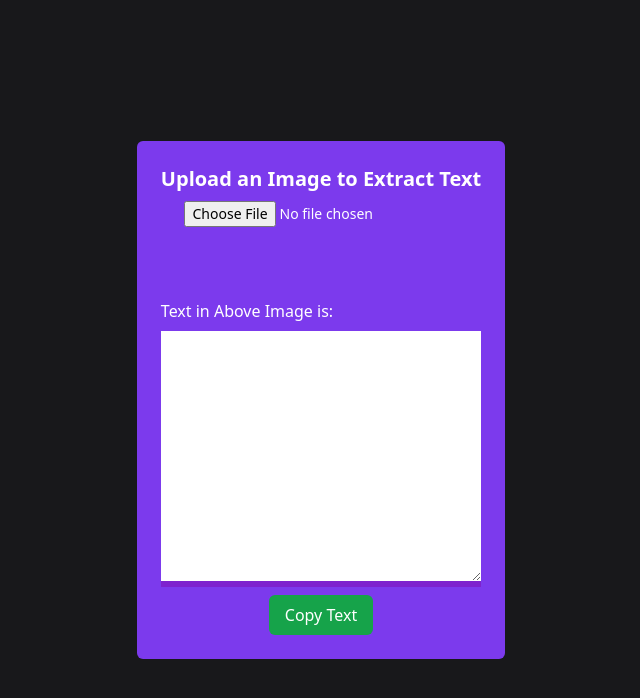
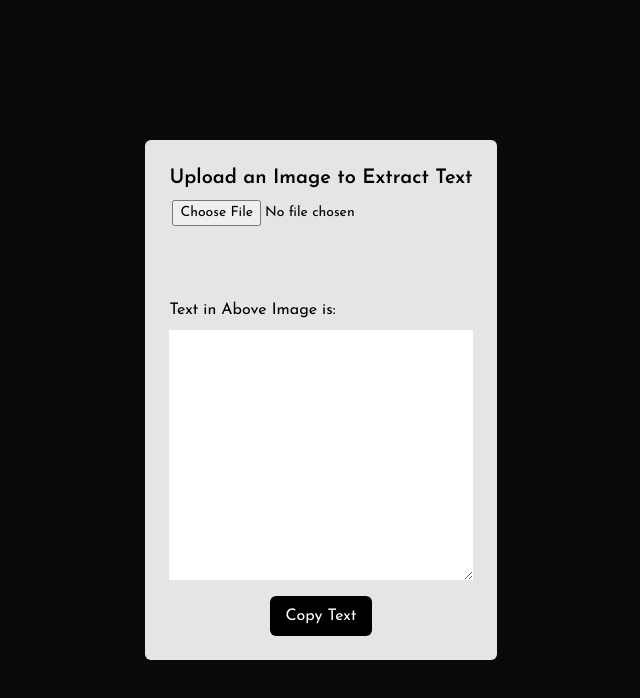
Before and after one commit to Dhruvmehta1311/text-extract, a plain HTML site: page index.html in a window 1280 px wide. Shown: the whole page, without its empty margins (319-959 px from the left). Drawn offline with nearby package versions, Linux system fonts and the light colour scheme.

Commit message:
Changed Default Font.

```diff
--- a/index.html
+++ b/index.html
@@ -5,14 +5,25 @@
     <meta name="viewport" content="width=device-width, initial-scale=1.0" />
     <script src="https://cdn.jsdelivr.net/npm/tesseract.js@5/dist/tesseract.min.js"></script>
     <script src="https://cdn.tailwindcss.com"></script>
+    <link rel="preconnect" href="https://fonts.googleapis.com" />
+    <link rel="preconnect" href="https://fonts.gstatic.com" crossorigin />
+    <link
+      href="https://fonts.googleapis.com/css2?family=Josefin+Sans:ital,wght@0,100..700;1,100..700&display=swap"
+      rel="stylesheet"
+    />
     <title>Image Text Extractor</title>
+    <style>
+      body {
+        font-family: "Josefin Sans", sans-serif;
+      }
+    </style>
   </head>
   <body class="">
     <div
-      class="flex min-h-screen p-6 bg-zinc-900 text-white items-center justify-center"
+      class="flex min-h-screen p-6 bg-zinc-950 text-black items-center justify-center"
     >
       <section
-        class="bg-violet-600 max-w-[550px] mx-auto p-6 rounded-md flex flex-col gap-2 items-center justify-center"
+        class="bg-stone-200 max-w-[550px] mx-auto p-6 rounded-md flex flex-col gap-2 items-center justify-center"
       >
         <h1 class="font-semibold text-xl">Upload an Image to Extract Text</h1>
         <div class="w-full flex justify-center">
@@ -30,7 +41,7 @@
         <div class="text-left w-full">
           <p class="">Text in Above Image is:</p>
         </div>
-        <div class="bg-purple-700 w-full">
+        <div class="w-full">
           <textarea
             class="w-full max-w-full text-gray-600 min-h-[250px]"
             id="text"
@@ -39,7 +50,7 @@
         <div class="flex items-center justify-center w-full">
           <button
             id="copyBtn"
-            class="bg-green-600 px-4 outline-none rounded-md py-2"
+            class="text-white bg-black px-4 outline-none rounded-md py-2"
           >
             Copy Text
           </button>
```
